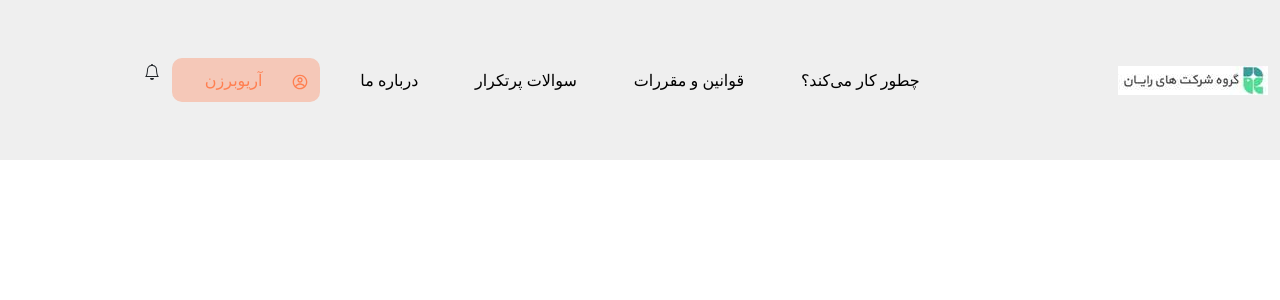
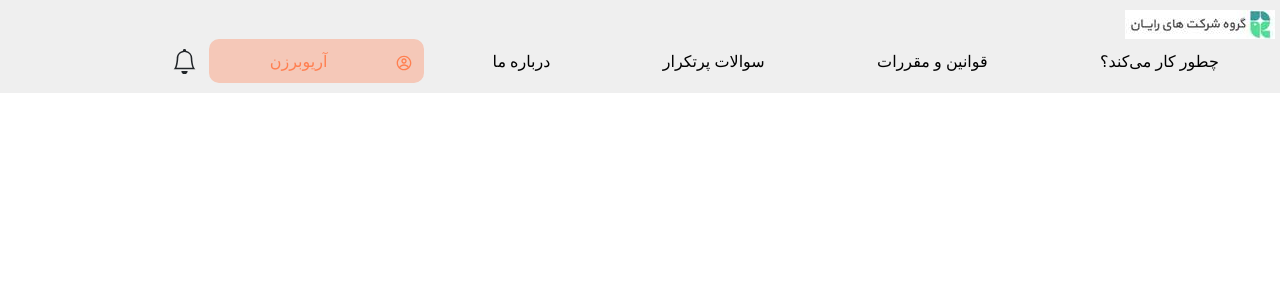
Before and after one commit to abed-eb/React_Profile_Page, a React (Create React App) app in the folder sample-profile/: page / in a window 1280 px wide. Shown: the top 300 px of the page. Built offline with nearby package versions, Linux system fonts and the light colour scheme.

Commit message:
worked on responsibility

```diff
--- a/sample-profile/src/Components/NavBar/NavBar.css
+++ b/sample-profile/src/Components/NavBar/NavBar.css
@@ -4,23 +4,28 @@
   align-items: center;
 }
 
-.logo {
+.menu {
   display: flex;
+  justify-content: center;
   align-items: center;
+  min-height: 70%;
+  max-height: 70%;
 }
 
 .navBar {
   margin: 0 !important;
   background-color: #efefef;
   width: 100%;
-  height: 20vh;
+  padding: 10px 5px;
+  min-height: 15%;
   font-size: 16px;
 }
 
 .name {
   color: coral;
   padding: 10px;
-  width: 100%;
+  width: 50%;
+  height: auto;
   border-radius: 10px;
   background-color: rgb(245, 200, 184);
 }
@@ -30,7 +35,7 @@
   align-items: center;
 }
 
-.detail {
-  display: flex !important;
-  justify-content: space-around;
+.notification {
+  display: flex;
+  align-items: center;
 }
--- a/sample-profile/src/Components/NavBar/NavBar.jsx
+++ b/sample-profile/src/Components/NavBar/NavBar.jsx
@@ -14,11 +14,12 @@ const NavBar = () => {
 
   const [userName, setUserName] = useState("آریوبرزن");
   return (
-    <div className="navBar row">
-      <div className="logo col-xl-3 col-lg-3 col-md-">
+    <div className="navBar">
+      <div className="logo w-100">
         <img alt="logo" src={logo} />
       </div>
-      <div className="items col-xl-6 col-lg-6 col-md-8">
+      <div className="row menu">
+        <div className="items col-xl-8 col-lg-6 col-md-7 col-sm-8 col-7">
           {navBarItems.map((item) => {
             return (
               <a href="#" key={item.id}>
@@ -27,21 +28,19 @@ const NavBar = () => {
             );
           })}
         </div>
-      <div className="details col-xl-3 col-lg-3 col-md-2">
-        <div className="row detail w-100">
-          <div className="col name">
+        <div className="col-xl-2 col-lg-3 col-md-3 col-sm-3 col-2 name">
           <div className="row">
-              <span className="col-2">
+            <span className="col-2 align-items-center">
               <CgProfile />
             </span>
-              <span className="col-10 d-flex justify-content-center">
+            <span className="col-10 d-flex justify-content-center align-items-center">
               {userName}
             </span>
           </div>
         </div>
-          <div className="col notification">
-            <BsBell />
-          </div>
+
+        <div className="col-xl-2 col-lg-3 col-md-2 col-sm-1 col-3 notification">
+          <BsBell size={25} />
         </div>
       </div>
     </div>
```
Lines whose indentation alone changed are shown as unchanged.
